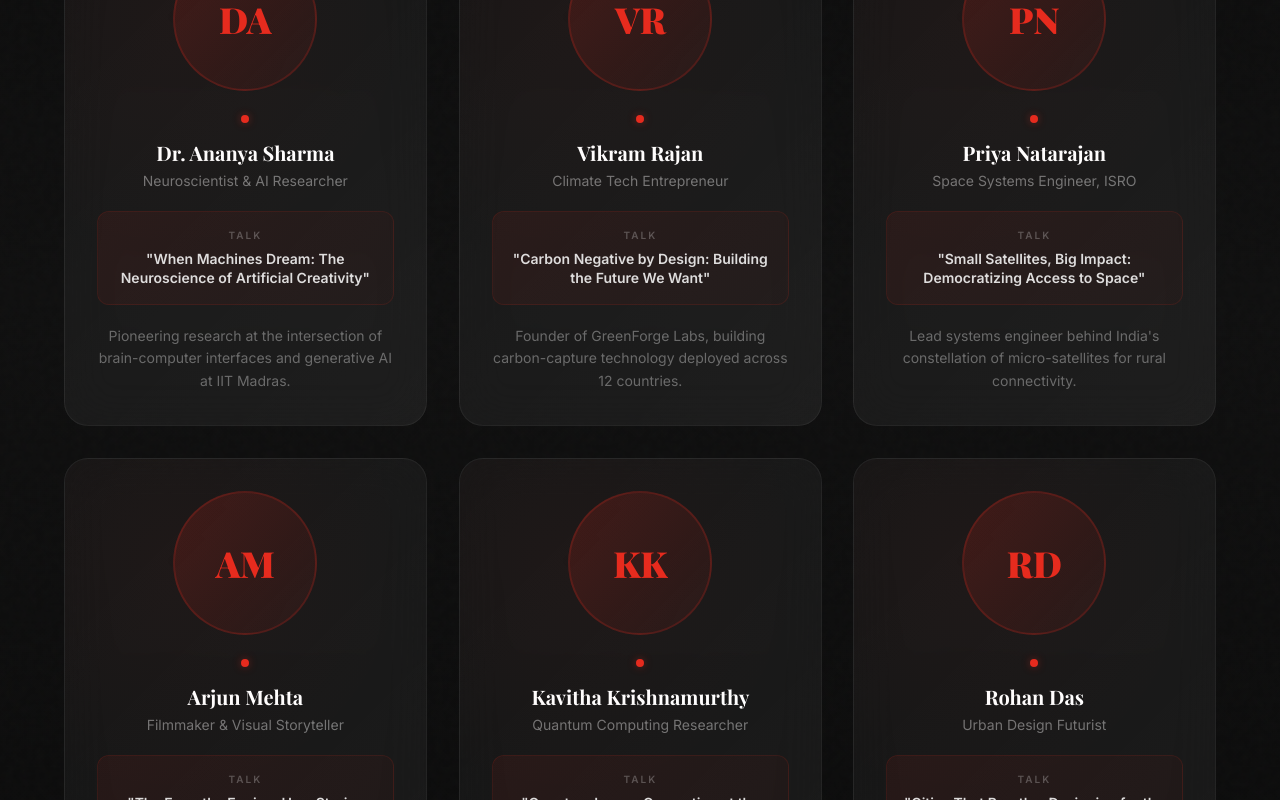
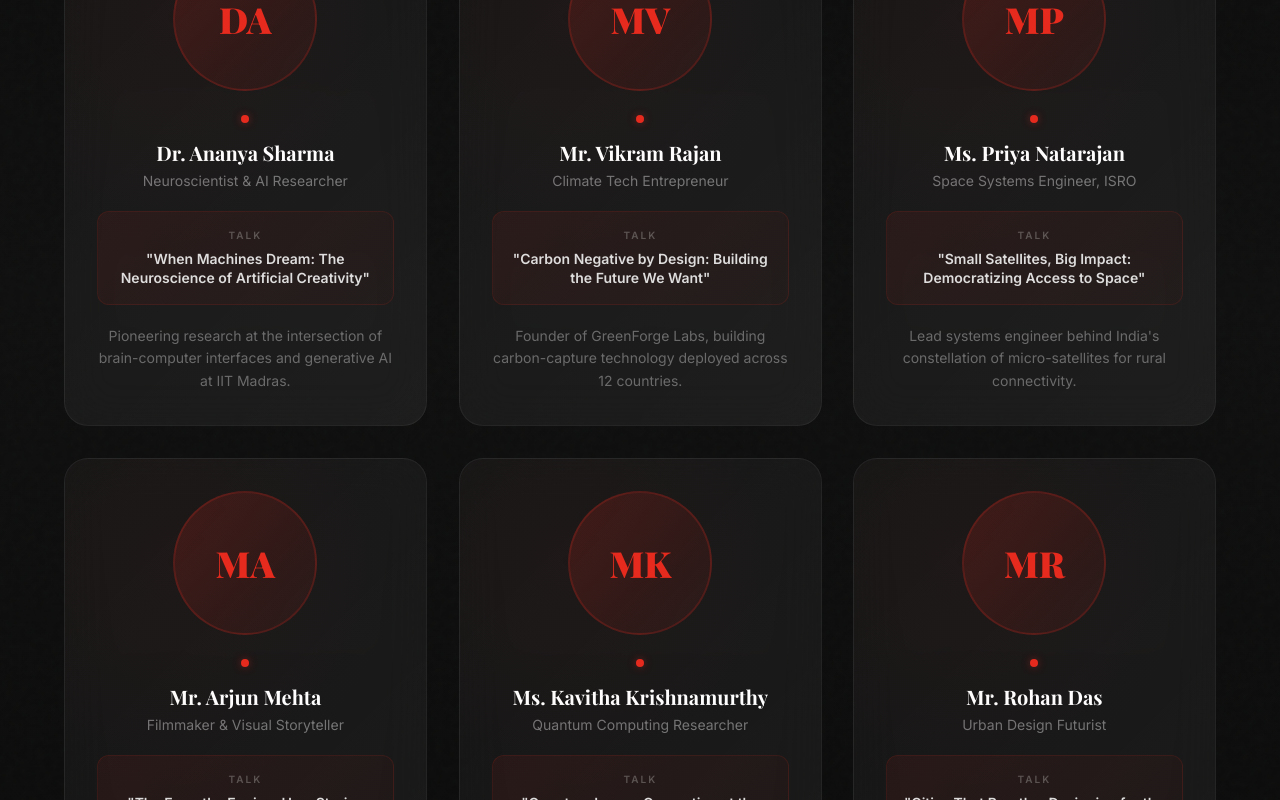
Before and after one commit to tmdinesh/tedx2026, a React (Vite) app: page / in a window 1280 px wide. Shown: the part 4280-5080 px from the top of the page. Built offline with nearby package versions, Linux system fonts and the light colour scheme.

Commit message:
Update tedxConfig.js

```diff
--- a/src/tedxConfig.js
+++ b/src/tedxConfig.js
@@ -27,35 +27,35 @@ const tedxConfig = {
       bio: 'Pioneering research at the intersection of brain-computer interfaces and generative AI at IIT Madras.',
     },
     {
-      name: 'Vikram Rajan',
+      name: 'Mr. Vikram Rajan',
       title: 'Climate Tech Entrepreneur',
       topic: 'Carbon Negative by Design: Building the Future We Want',
       image: null,
       bio: 'Founder of GreenForge Labs, building carbon-capture technology deployed across 12 countries.',
     },
     {
-      name: 'Priya Natarajan',
+      name: 'Ms. Priya Natarajan',
       title: 'Space Systems Engineer, ISRO',
       topic: 'Small Satellites, Big Impact: Democratizing Access to Space',
       image: null,
       bio: 'Lead systems engineer behind India\'s constellation of micro-satellites for rural connectivity.',
     },
     {
-      name: 'Arjun Mehta',
+      name: 'Mr. Arjun Mehta',
       title: 'Filmmaker & Visual Storyteller',
       topic: 'The Empathy Engine: How Stories Rewire Societies',
       image: null,
       bio: 'Award-winning documentarian whose films on migration have been screened at Sundance and Cannes.',
     },
     {
-      name: 'Kavitha Krishnamurthy',
+      name: 'Ms. Kavitha Krishnamurthy',
       title: 'Quantum Computing Researcher',
       topic: 'Quantum Leaps: Computing at the Edge of Possibility',
       image: null,
       bio: 'Leading a 50-qubit quantum computing lab focused on drug discovery and cryptography.',
     },
     {
-      name: 'Rohan Das',
+      name: 'Mr. Rohan Das',
       title: 'Urban Design Futurist',
       topic: 'Cities That Breathe: Designing for the Next Billion',
       image: null,
@@ -68,13 +68,13 @@ const tedxConfig = {
     { time: '09:00 AM', title: 'Doors Open & Registration', type: 'break' },
     { time: '09:30 AM', title: 'Opening Ceremony & Welcome Address', type: 'ceremony' },
     { time: '10:00 AM', title: 'Dr. Ananya Sharma', subtitle: 'When Machines Dream', type: 'talk' },
-    { time: '10:30 AM', title: 'Vikram Rajan', subtitle: 'Carbon Negative by Design', type: 'talk' },
+    { time: '10:30 AM', title: 'Mr. Vikram Rajan', subtitle: 'Carbon Negative by Design', type: 'talk' },
     { time: '11:00 AM', title: 'Networking Break & Refreshments', type: 'break' },
-    { time: '11:30 AM', title: 'Priya Natarajan', subtitle: 'Small Satellites, Big Impact', type: 'talk' },
-    { time: '12:00 PM', title: 'Arjun Mehta', subtitle: 'The Empathy Engine', type: 'talk' },
+    { time: '11:30 AM', title: 'Ms. Priya Natarajan', subtitle: 'Small Satellites, Big Impact', type: 'talk' },
+    { time: '12:00 PM', title: 'Mr. Arjun Mehta', subtitle: 'The Empathy Engine', type: 'talk' },
     { time: '12:30 PM', title: 'Lunch & Interactive Experience Zone', type: 'break' },
-    { time: '02:00 PM', title: 'Kavitha Krishnamurthy', subtitle: 'Quantum Leaps', type: 'talk' },
-    { time: '02:30 PM', title: 'Rohan Das', subtitle: 'Cities That Breathe', type: 'talk' },
+    { time: '02:00 PM', title: 'Ms. Kavitha Krishnamurthy', subtitle: 'Quantum Leaps', type: 'talk' },
+    { time: '02:30 PM', title: 'Mr. Rohan Das', subtitle: 'Cities That Breathe', type: 'talk' },
     { time: '03:00 PM', title: 'Panel Discussion & Audience Q&A', type: 'ceremony' },
     { time: '03:45 PM', title: 'Closing Ceremony & Vote of Thanks', type: 'ceremony' },
   ],
@@ -97,6 +97,7 @@ const tedxConfig = {
     phone: '+91 00000 00000',
     contactPerson: 'Jane Doe',
     website: 'https://psgtech.edu',
+    emails: ['kpr.hum@psgtech.ac.in', 'db.hum@psgtech.ac.in'],
   },
 };
 
```
